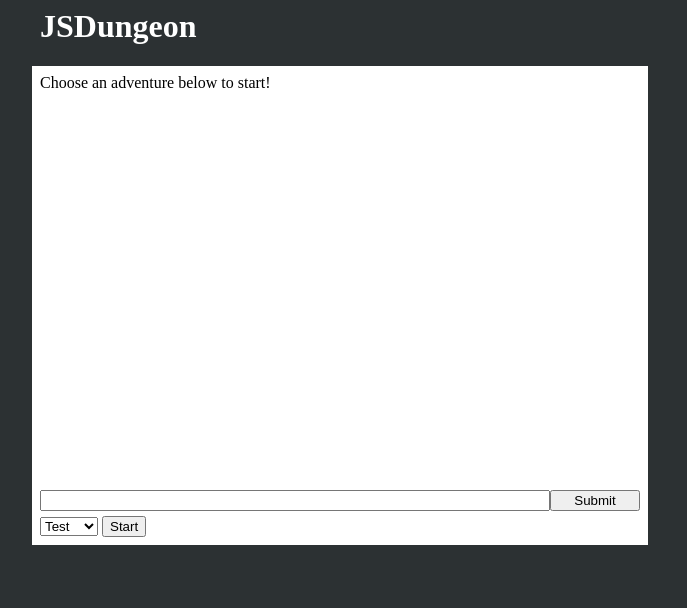
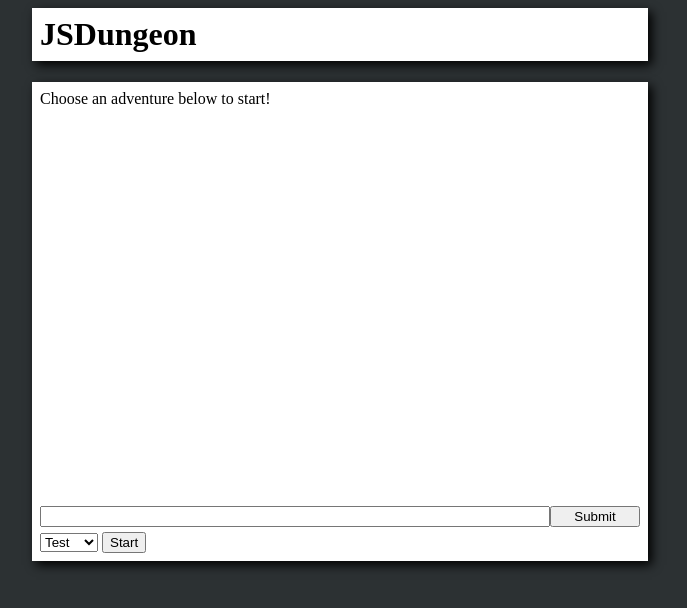
Before and after one commit to jaaimino/jsdungeon, a plain HTML site: page index.html in a window 1280 px wide. Shown: the whole page, without its empty margins (300-987 px from the left). Drawn offline with Linux system fonts and the light colour scheme.

Commit message:
Added some cheesy drop shadows

```diff
--- a/css/global.css
+++ b/css/global.css
@@ -4,10 +4,13 @@ body{
 }
 
 .page-title{
-    color: white;
+    color: black;
     margin-left:auto;
     margin-right: auto;
     width: 600px;
+    box-shadow: 4px 4px 10px black;
+    padding: 8px;
+    background-color: white;
 }
 
 #inputForm{
@@ -35,6 +38,7 @@ body{
     margin-left: auto;
     margin-right: auto;
     width: 600px;
+    box-shadow: 4px 4px 10px black;
 }
 
 #chooseAdventureForm{
```
